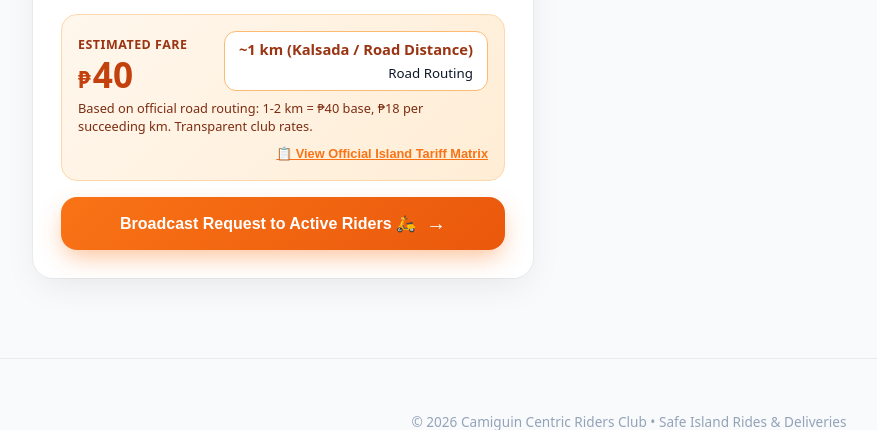
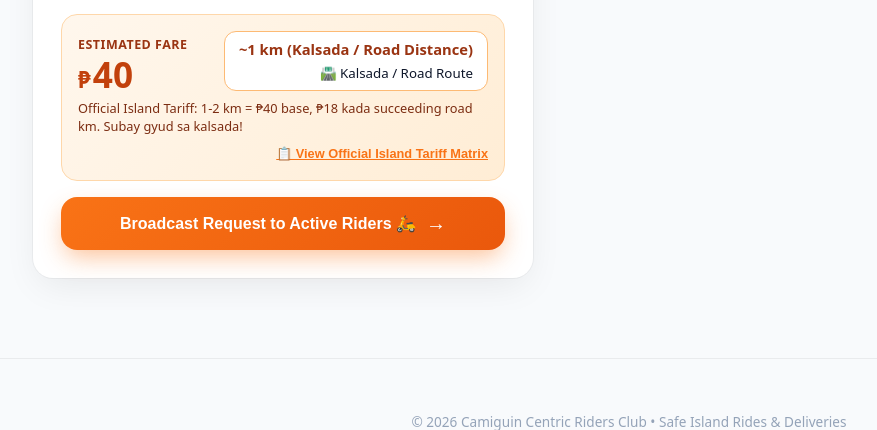
Before and after one commit to Junfols/camiguin-centric-riders-club, a Flask app: page / in a window 1280 px wide. Shown: the part 1106-1536 px from the top of the page, without its empty margins (11-888 px from the left). Run offline with Flask 3, Linux system fonts and the light colour scheme; data comes from the database, SQL or seed files in the repository; data that the repository does not hold is empty; some libraries are stand-ins or nearby versions.

Commit message:
feat: road route tariff UI indicator & v7 cache buster (index.html)

```diff
--- a/templates/index.html
+++ b/templates/index.html
@@ -223,12 +223,12 @@
               </div>
             </div>
             <div class="fare-distance-pill">
-              <span id="fare-km-display">~1.8 km</span>
-              <small class="text-muted">Road Routing</small>
+              <span id="fare-km-display">~0.8 km</span>
+              <small class="text-muted">🛣️ Kalsada / Road Route</small>
             </div>
           </div>
 
-          <p class="fare-hint-clean" id="fare-hint-text">Based on official road routing: 1-2 km = ₱40 base, ₱18 per succeeding km. Transparent club rates.</p>
+          <p class="fare-hint-clean" id="fare-hint-text">Official Island Tariff: 1-2 km = ₱40 base, ₱18 kada succeeding road km. Subay gyud sa kalsada!</p>
 
           <div style="text-align:right;margin-top:4px;">
             <button type="button" id="open-matrix-btn" class="text-btn" style="font-size:0.8rem;color:var(--primary);font-weight:600;">
@@ -402,5 +402,5 @@
 {% endblock %}
 
 {% block scripts %}
-<script src="/static/js/app.js?v=6"></script>
+<script src="/static/js/app.js?v=7"></script>
 {% endblock %}
```
